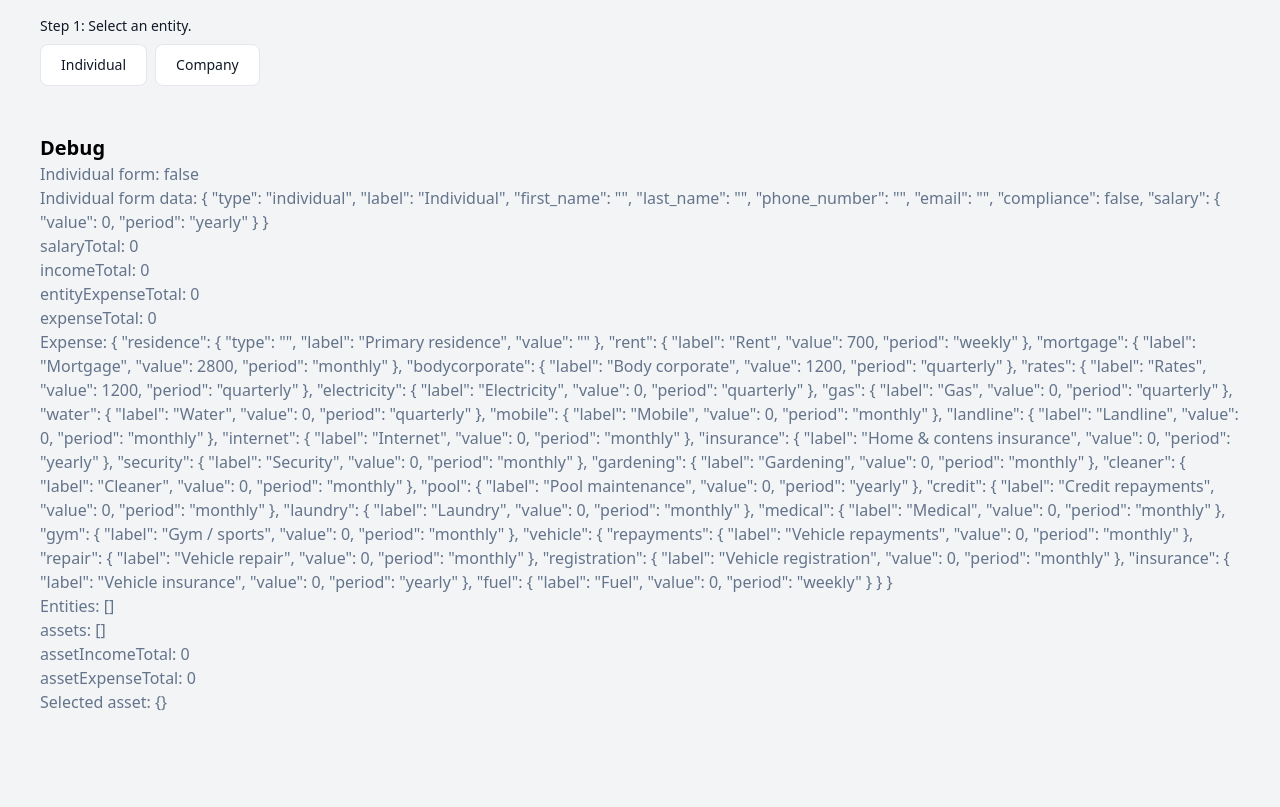
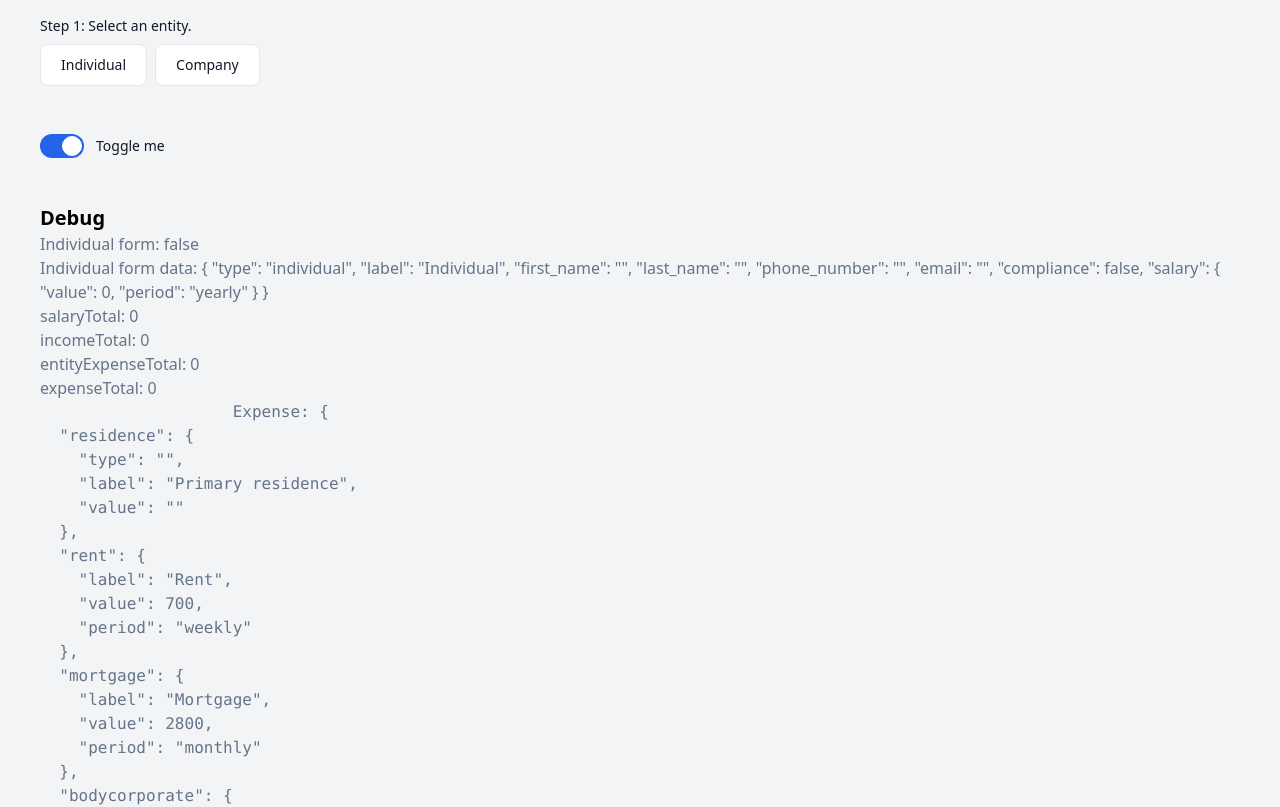
Before and after one commit to preginald/ryve-property, a Nuxt app: page / in a window 1280 px wide. Shown: the part 100-907 px from the top of the page. Before the commit the page ends 854 px from the top, so only its background shows below. Built offline with nearby package versions, Linux system fonts and the light colour scheme.

Commit message:
add debug switch

```diff
--- a/pages/index.vue
+++ b/pages/index.vue
@@ -638,6 +638,13 @@
 
         </div>
 
+        <div class="mt-10">
+            <label class="relative inline-flex items-center cursor-pointer">
+                <input type="checkbox" v-model="showDebug" class="sr-only peer">
+                <div class="w-11 h-6 bg-gray-200 peer-focus:outline-none peer-focus:ring-4 peer-focus:ring-blue-300 dark:peer-focus:ring-blue-800 rounded-full peer dark:bg-gray-700 peer-checked:after:translate-x-full peer-checked:after:border-white after:content-[''] after:absolute after:top-[2px] after:left-[2px] after:bg-white after:border-gray-300 after:border after:rounded-full after:h-5 after:w-5 after:transition-all dark:border-gray-600 peer-checked:bg-blue-600"></div>
+                    <span class="ml-3 text-sm font-medium text-gray-900 dark:text-gray-300">Toggle me</span>
+            </label>
+        </div>
         <div class="mt-10" v-if="showDebug">
             <h4>Debug</h4>
             <div class="text-slate-500">
@@ -659,9 +666,9 @@
                 <p>
                     expenseTotal: {{ expenseTotal}}
                 </p>
-                <p>
+                <pre>
                     Expense: {{ expense }}
-                </p>
+                </pre>
                 <p>
                     Entities: {{ entities }}
                 </p>
@@ -690,7 +697,7 @@ let showIndividualForm = ref(false)
 let entities = ref([]);
 let assets = ref([]);
 let selectedAsset = ref({});
-let showDebug = true;
+let showDebug = ref(true);
 let incomeTotal = ref(0)
 let salaryTotal = ref(0)
 let entityExpenseTotal = ref(0)
```
